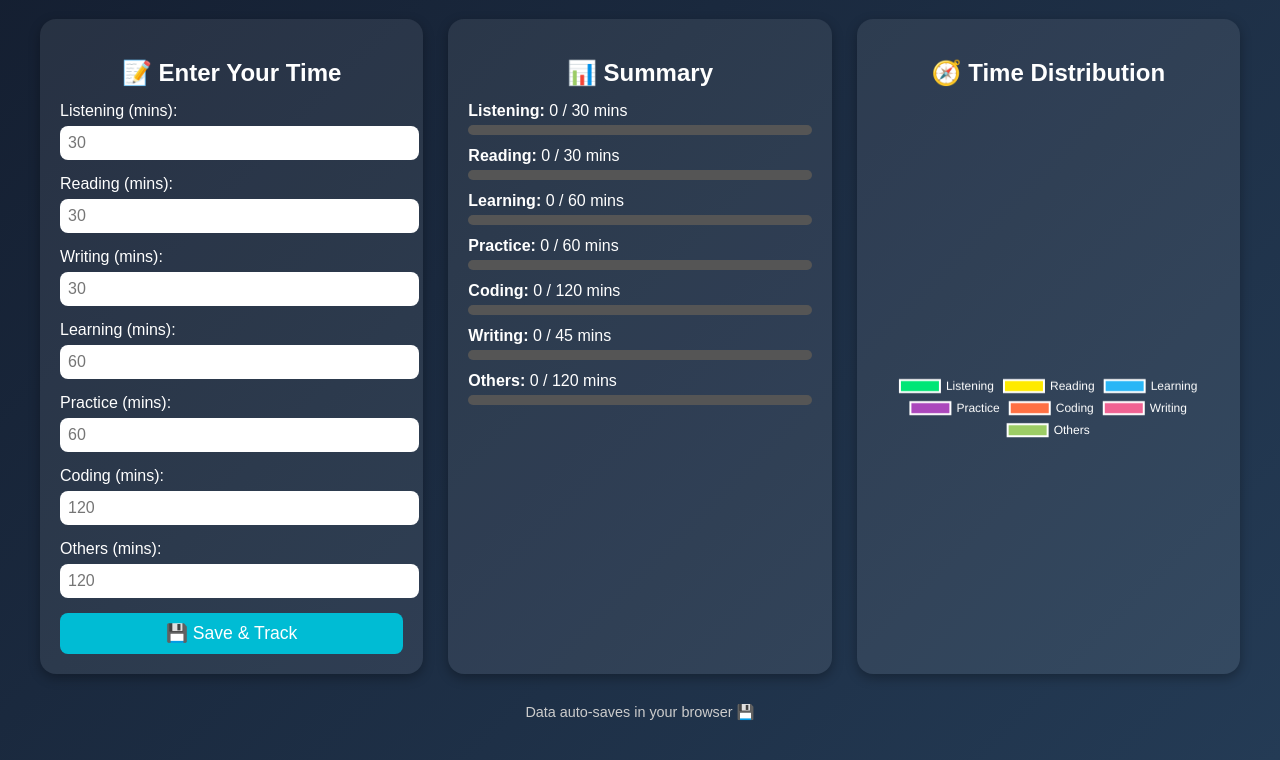
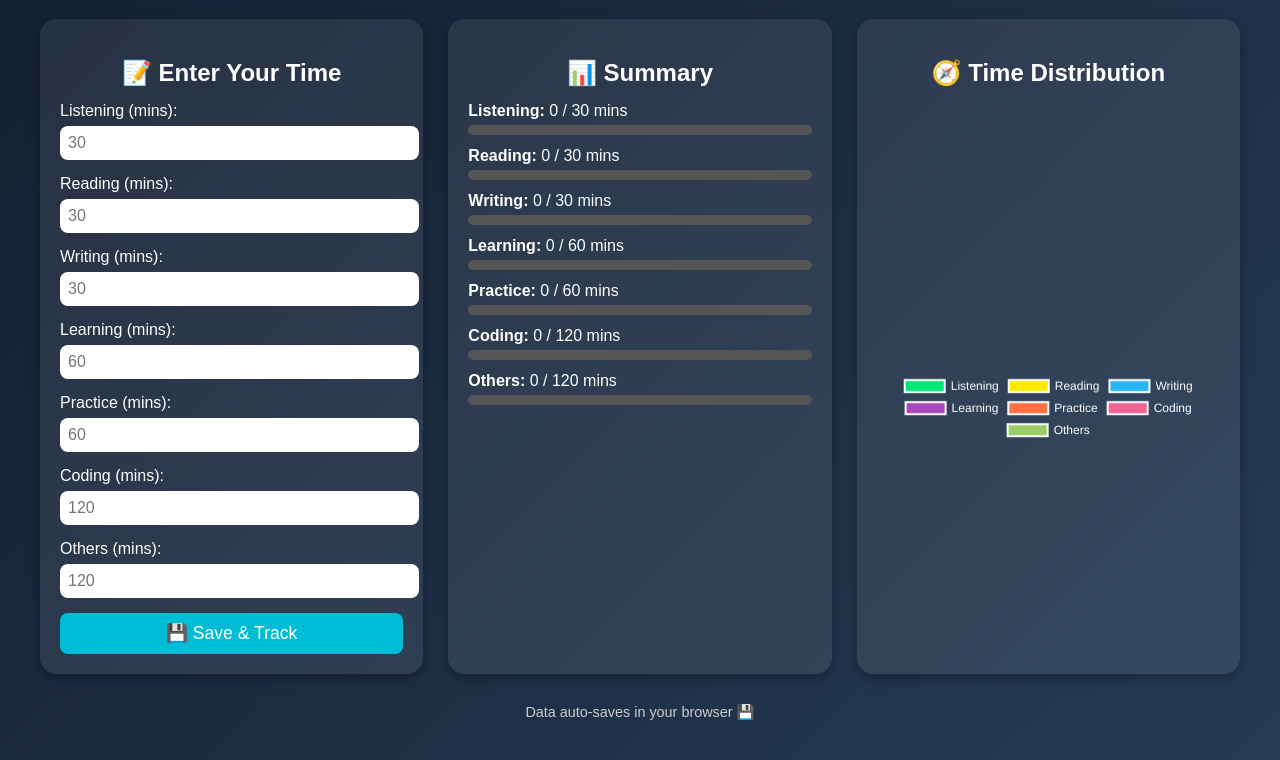
Before and after one commit to kalirishik/TrackMyDay, a plain HTML site: page index.html in a window 1280 px wide. Shown: the part 80-840 px from the top of the page. Drawn offline with nearby package versions, Linux system fonts and the light colour scheme.

Commit message:
Update index.html

```diff
--- a/index.html
+++ b/index.html
@@ -164,14 +164,14 @@
 <script>
 document.addEventListener("DOMContentLoaded", function () {
   // ✅ Added 'writing' to activities and goals
-  const activities = ["listening", "reading", "learning", "practice", "coding", "writing", "others"];
+  const activities = ["listening", "reading", "writing","learning", "practice", "coding", "others"];
   const goals = {
     listening: 30,
     reading: 30,
+    writing: 30,
     learning: 60,
     practice: 60,
     coding: 120,
-    writing: 45,
     others: 120
   };
 
```
